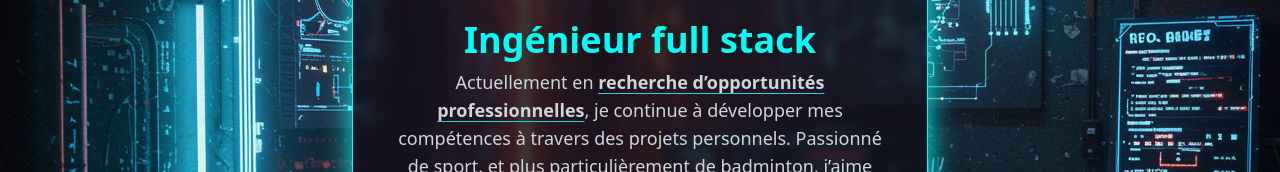
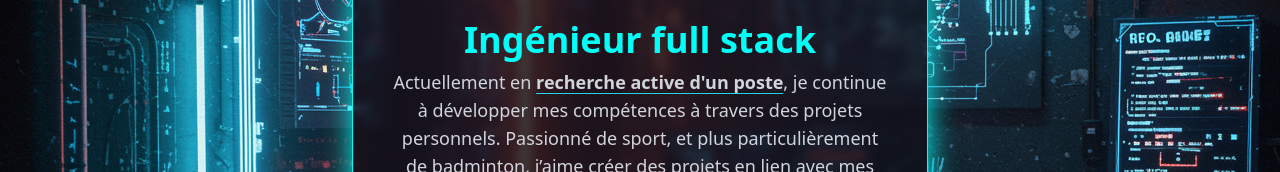
Before and after one commit to MaxenceTh/Portfolio, a React (Vite) app: page / in a window 1280 px wide. Shown: the part 254-426 px from the top of the page. Built offline with nearby package versions, Linux system fonts and the light colour scheme.

Commit message:
modif home

```diff
--- a/src/component/home/home.jsx
+++ b/src/component/home/home.jsx
@@ -18,7 +18,7 @@ function Home() {
                     <p className="text-base sm:text-lg text-gray-300 mt-2">
                          Actuellement en {" "}
                          <span className="underline underline-offset-4 decoration-cyan-400 font-semibold">
-                           recherche d’opportunités professionnelles
+                           recherche active d'un poste
                         </span>, je continue à développer mes compétences à travers des projets personnels.
                         Passionné de sport, et plus particulièrement de badminton, j’aime créer des projets en lien avec mes centres d’intérêt.
 
```
